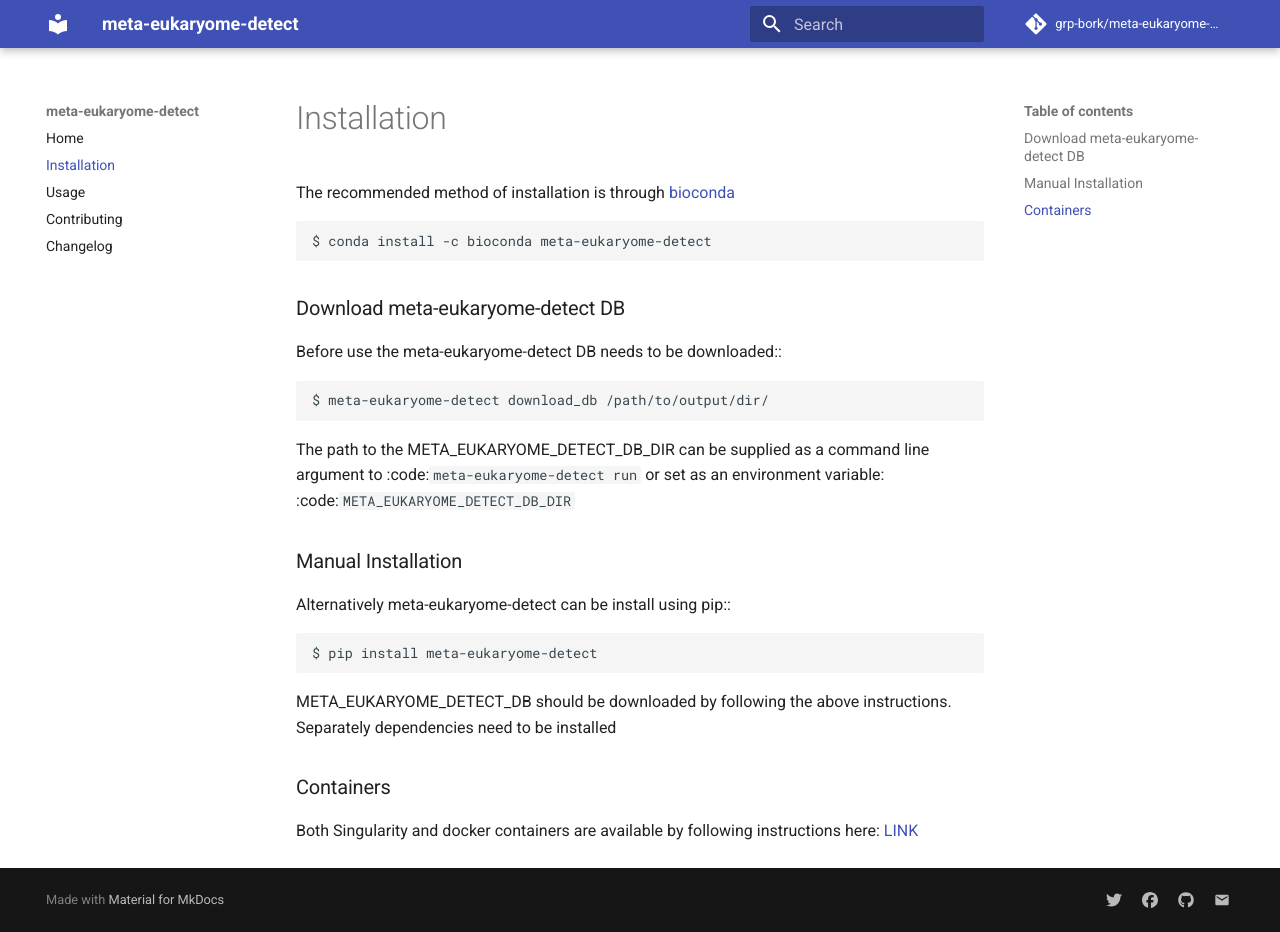
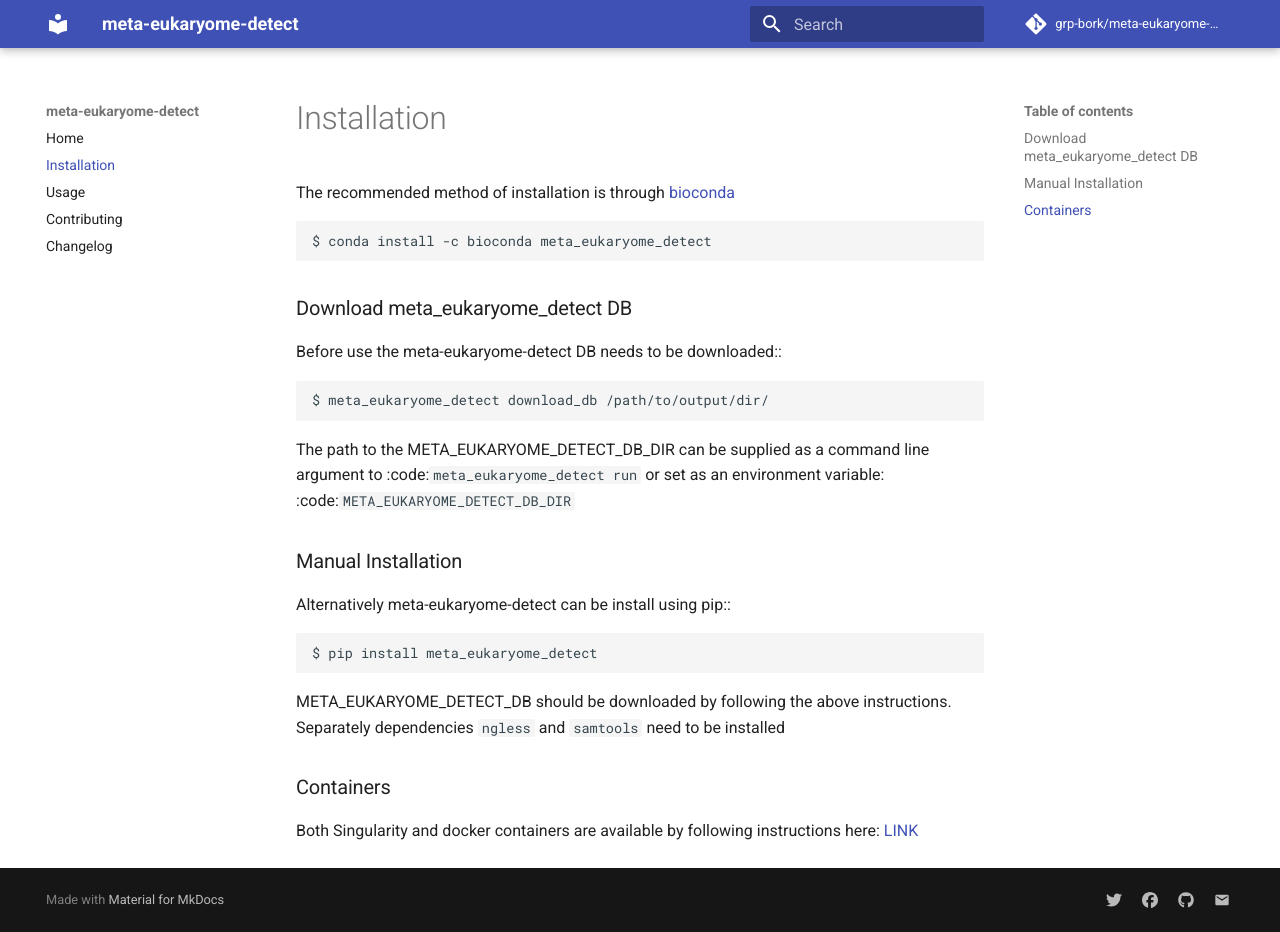
Before and after one commit to grp-bork/meta_eukaryome_detect, an MkDocs documentation site: the page built from docs/installation.md, in a window 1280 px wide and 932 px high. Built offline with MkDocs 1.6.1 and Material for MkDocs 9.7.7, drawn with Linux system fonts in a browser that asks for light colours.

Commit message:
Prepare for release 0.1.1

```diff
--- a/docs/installation.md
+++ b/docs/installation.md
@@ -1,26 +1,26 @@
-The recommended method of installation is through [bioconda](https://anaconda.org/bioconda/meta-eukaryome-detect)
+The recommended method of installation is through [bioconda](https://anaconda.org/bioconda/meta_eukaryome_detect)
 
-    $ conda install -c bioconda meta-eukaryome-detect
+    $ conda install -c bioconda meta_eukaryome_detect
 
-## Download meta-eukaryome-detect DB
+## Download meta_eukaryome_detect DB
 
 Before use the meta-eukaryome-detect DB needs to be downloaded::
 
-    $ meta-eukaryome-detect download_db /path/to/output/dir/
+    $ meta_eukaryome_detect download_db /path/to/output/dir/
 
 The path to the META_EUKARYOME_DETECT_DB_DIR can be supplied as a command line argument
-to :code:`meta-eukaryome-detect run` or set as an environment variable: :code:`META_EUKARYOME_DETECT_DB_DIR`
+to :code:`meta_eukaryome_detect run` or set as an environment variable: :code:`META_EUKARYOME_DETECT_DB_DIR`
 
 ## Manual Installation
 
 Alternatively meta-eukaryome-detect can be install using pip::
 
-    $ pip install meta-eukaryome-detect
+    $ pip install meta_eukaryome_detect
 
 META_EUKARYOME_DETECT_DB should be downloaded by following the above instructions.
-Separately dependencies need to be installed
+Separately dependencies `ngless` and `samtools` need to be installed
 
 
 ## Containers
 
-Both Singularity and docker containers are available by following instructions here: [LINK](https://biocontainers.pro/#/tools/meta-eukaryome-detect)
+Both Singularity and docker containers are available by following instructions here: [LINK](https://biocontainers.pro/#/tools/meta_eukaryome_detect)
--- a/meta_eukaryome_detect/__init__.py
+++ b/meta_eukaryome_detect/__init__.py
@@ -2,4 +2,4 @@
 
 __author__ = """Anthony Fullam"""
 __email__ = 'anthony.fullam@embl.de'
-__version__ = '0.1.0'
+__version__ = '0.1.1'
--- a/pyproject.toml
+++ b/pyproject.toml
@@ -1,7 +1,7 @@
 [tool]
 [tool.poetry]
 name = "meta_eukaryome_detect"
-version = "0.1.0"
+version = "0.1.1"
 homepage = "https://git.embl.de/grp-bork/meta-eukaryome-detect"
 description = "Pathogen, Parasite, Eukaryote and Virus detection in metagenomes.."
 authors = ["Anthony Fullam <anthony.fullam@embl.de>"]
```
Also changed, not shown: CHANGELOG.md (+4 -0 lines).
